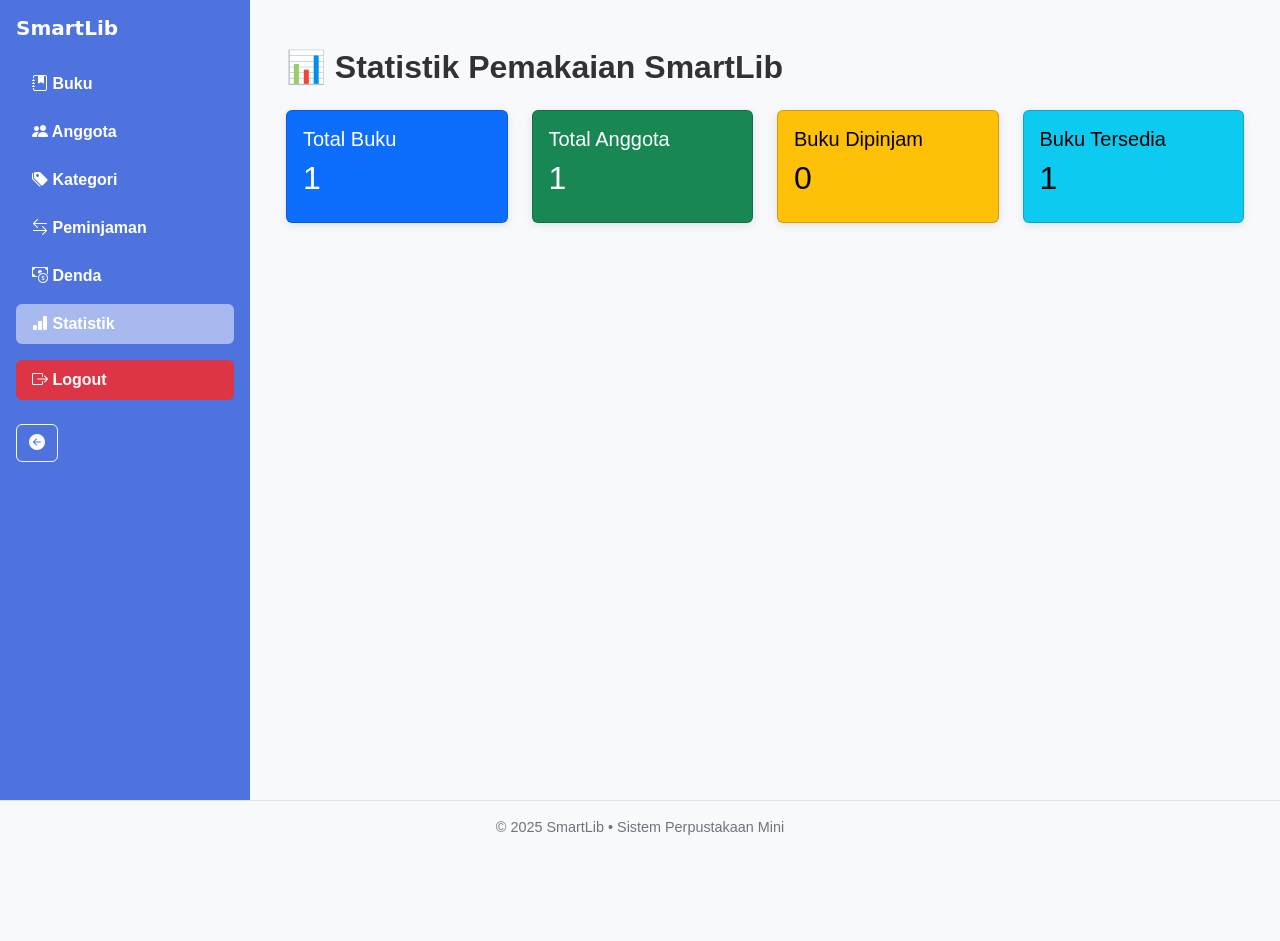
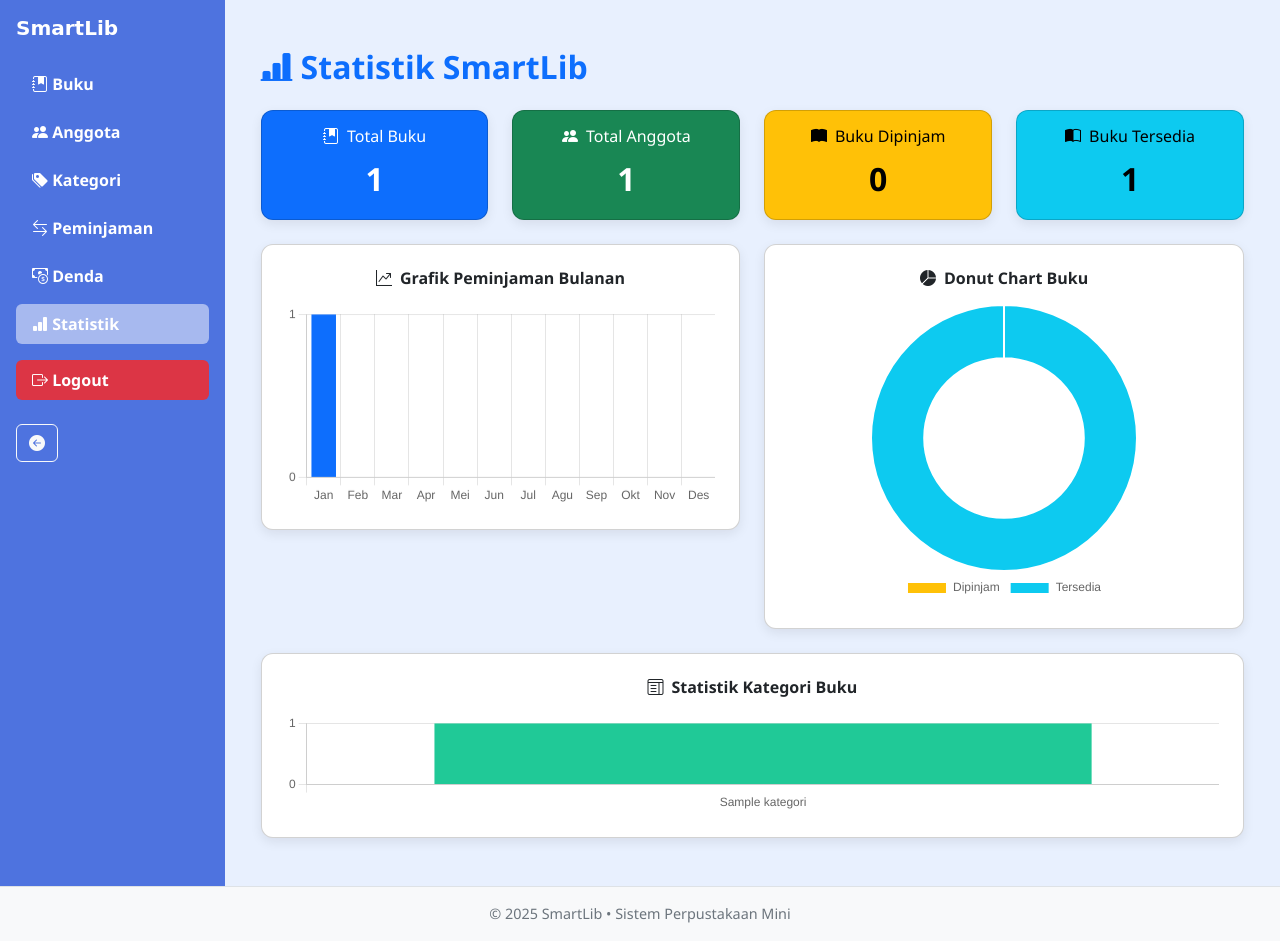
Before and after one commit to Riskiii098/ProjekWEBPrak, a PHP site: page /statistik.php in a window 1280 px wide. Before the commit the page ends 835 px from the top, so only its background shows below. Run offline with PHP 8.4, Linux system fonts and the light colour scheme; a user stored in the database is signed in; tables that the repository leaves empty hold one stand-in row (values such as "Sample post"); some libraries are stand-ins or nearby versions.

Commit message:
Update statistik.php

```diff
--- a/statistik.php
+++ b/statistik.php
@@ -1,52 +1,198 @@
 <?php
-$page = 'statistik'; $page_title = 'Statistik Pemakaian';
+$page = 'statistik';
+$page_title = 'Statistik Pemakaian';
 include 'includes/db.php';
 include 'includes/header.php';
 
-// Hitung data
 $total_buku = $conn->query("SELECT COUNT(*) as total FROM buku")->fetch_assoc()['total'];
 $total_anggota = $conn->query("SELECT COUNT(*) as total FROM anggota")->fetch_assoc()['total'];
-$pinjam_aktif = $conn->query("SELECT COUNT(*) as total FROM peminjaman")->fetch_assoc()['total'];
 $dipinjam = $conn->query("SELECT COUNT(*) as total FROM buku WHERE status='dipinjam'")->fetch_assoc()['total'];
 $tersedia = $conn->query("SELECT COUNT(*) as total FROM buku WHERE status='tersedia'")->fetch_assoc()['total'];
+
+// Statistik kategori buku (berdasarkan tabel kategori)
+$kategori_data = $conn->query("SELECT k.nama AS kategori, COUNT(*) AS jumlah FROM buku b JOIN kategori k ON b.kategori_id = k.id GROUP BY k.nama");
+$kategori_labels = [];
+$kategori_counts = [];
+while ($k = $kategori_data->fetch_assoc()) {
+  $kategori_labels[] = $k['kategori'];
+  $kategori_counts[] = $k['jumlah'];
+}
+
+// Statistik peminjaman bulanan
+$bulan_data = $conn->query("SELECT MONTH(tgl_pinjam) as bulan, COUNT(*) as jumlah FROM peminjaman GROUP BY MONTH(tgl_pinjam)");
+$bulan_labels = [];
+$bulan_counts = [];
+$nama_bulan = ['Jan','Feb','Mar','Apr','Mei','Jun','Jul','Agu','Sep','Okt','Nov','Des'];
+$bulan_map = array_fill(0, 12, 0);
+while ($b = $bulan_data->fetch_assoc()) {
+  $bulan_map[$b['bulan'] - 1] = $b['jumlah'];
+}
+$bulan_labels = json_encode($nama_bulan);
+$bulan_counts = json_encode(array_values($bulan_map));
+
+$kategori_labels_json = json_encode($kategori_labels);
+$kategori_counts_json = json_encode($kategori_counts);
 ?>
 
+<link href="https://cdn.jsdelivr.net/npm/bootstrap@5.3.0/dist/css/bootstrap.min.css" rel="stylesheet">
+<link href="https://cdn.jsdelivr.net/npm/bootstrap-icons/font/bootstrap-icons.css" rel="stylesheet">
+<script src="https://cdn.jsdelivr.net/npm/chart.js"></script>
+
+<style>
+  body { background-color: #e8f0fe; font-family: 'Segoe UI', sans-serif; }
+  .custom-card { border-radius: 12px; box-shadow: 0 4px 12px rgba(0, 0, 0, 0.08); transition: 0.3s ease; }
+  .custom-card:hover { transform: translateY(-3px); }
+  .counter { font-size: 2rem; font-weight: bold; }
+  .chart-wrapper { max-width: 320px; margin: auto; }
+</style>
+
 <div class="container py-4">
-  <h2 class="fw-bold mb-4">📊 Statistik Pemakaian SmartLib</h2>
-  <div class="row g-4">
+  <h2 class="fw-bold text-primary mb-4"><i class="bi bi-bar-chart-line-fill me-2"></i>Statistik SmartLib</h2>
+  <div class="row g-4 mb-4">
     <div class="col-md-3">
-      <div class="card text-bg-primary">
+      <div class="card text-bg-primary custom-card text-center">
         <div class="card-body">
-          <h5>Total Buku</h5>
-          <h2><?= $total_buku ?></h2>
+          <h6 class="card-title"><i class="bi bi-journal-bookmark-fill me-2"></i>Total Buku</h6>
+          <div class="counter" id="totalBuku"><?= $total_buku ?></div>
         </div>
       </div>
     </div>
     <div class="col-md-3">
-      <div class="card text-bg-success">
+      <div class="card text-bg-success custom-card text-center">
         <div class="card-body">
-          <h5>Total Anggota</h5>
-          <h2><?= $total_anggota ?></h2>
+          <h6 class="card-title"><i class="bi bi-people-fill me-2"></i>Total Anggota</h6>
+          <div class="counter" id="totalAnggota"><?= $total_anggota ?></div>
         </div>
       </div>
     </div>
     <div class="col-md-3">
-      <div class="card text-bg-warning">
+      <div class="card text-bg-warning custom-card text-center">
         <div class="card-body">
-          <h5>Buku Dipinjam</h5>
-          <h2><?= $dipinjam ?></h2>
+          <h6 class="card-title"><i class="bi bi-book-fill me-2"></i>Buku Dipinjam</h6>
+          <div class="counter" id="bukuDipinjam"><?= $dipinjam ?></div>
         </div>
       </div>
     </div>
     <div class="col-md-3">
-      <div class="card text-bg-info">
+      <div class="card text-bg-info custom-card text-center">
         <div class="card-body">
-          <h5>Buku Tersedia</h5>
-          <h2><?= $tersedia ?></h2>
+          <h6 class="card-title"><i class="bi bi-book-half me-2"></i>Buku Tersedia</h6>
+          <div class="counter" id="bukuTersedia"><?= $tersedia ?></div>
         </div>
+      </div>
+    </div>
+  </div>
+
+  <div class="row g-4">
+    <div class="col-md-6">
+      <div class="card custom-card p-4">
+        <h6 class="fw-semibold text-center mb-3"><i class="bi bi-graph-up-arrow me-2"></i>Grafik Peminjaman Bulanan</h6>
+        <canvas id="barChart" height="200"></canvas>
+      </div>
+    </div>
+    <div class="col-md-6">
+      <div class="card custom-card p-4 text-center">
+        <h6 class="fw-semibold mb-3"><i class="bi bi-pie-chart-fill me-2"></i>Donut Chart Buku</h6>
+        <div class="chart-wrapper">
+          <canvas id="donutChart" height="200"></canvas>
+        </div>
+      </div>
+    </div>
+    <div class="col-md-12">
+      <div class="card custom-card p-4">
+        <h6 class="fw-semibold text-center mb-3"><i class="bi bi-layout-text-window me-2"></i>Statistik Kategori Buku</h6>
+        <canvas id="genreChart" height="100"></canvas>
       </div>
     </div>
   </div>
 </div>
 
+<script>
+function animateCounter(id, end) {
+  let current = 0;
+  const stepTime = Math.max(Math.floor(1000 / end), 20);
+  const obj = document.getElementById(id);
+  const timer = setInterval(() => {
+    obj.textContent = current;
+    if (current >= end) clearInterval(timer);
+    current++;
+  }, stepTime);
+}
+animateCounter('totalBuku', <?= $total_buku ?>);
+animateCounter('totalAnggota', <?= $total_anggota ?>);
+animateCounter('bukuDipinjam', <?= $dipinjam ?>);
+animateCounter('bukuTersedia', <?= $tersedia ?>);
+
+// Donut Chart
+new Chart(document.getElementById('donutChart'), {
+  type: 'doughnut',
+  data: {
+    labels: ['Dipinjam', 'Tersedia'],
+    datasets: [{
+      data: [<?= $dipinjam ?>, <?= $tersedia ?>],
+      backgroundColor: ['#ffc107', '#0dcaf0'],
+      borderColor: ['#fff', '#fff'],
+      borderWidth: 2
+    }]
+  },
+  options: {
+    responsive: true,
+    animation: { duration: 0 },
+    transitions: {
+      active: { animation: { duration: 0 } },
+      show: { animations: { radius: { duration: 0 }, outerRadius: { duration: 0 }, innerRadius: { duration: 0 } } },
+      hide: { animations: { radius: { duration: 0 }, outerRadius: { duration: 0 }, innerRadius: { duration: 0 } } }
+    },
+    plugins: { legend: { display: true, position: 'bottom' } },
+    cutout: '60%'
+  }
+});
+
+// Bar Chart Bulanan
+new Chart(document.getElementById('barChart'), {
+  type: 'bar',
+  data: {
+    labels: <?= $bulan_labels ?>,
+    datasets: [{
+      label: 'Peminjaman',
+      data: <?= $bulan_counts ?>,
+      backgroundColor: '#0d6efd'
+    }]
+  },
+  options: {
+    responsive: true,
+    plugins: { legend: { display: false } },
+    scales: {
+      y: {
+        beginAtZero: true,
+        ticks: { precision: 0 }
+      }
+    }
+  }
+});
+
+// Kategori Chart
+new Chart(document.getElementById('genreChart'), {
+  type: 'bar',
+  data: {
+    labels: <?= $kategori_labels_json ?>,
+    datasets: [{
+      label: 'Jumlah Buku',
+      data: <?= $kategori_counts_json ?>,
+      backgroundColor: '#20c997'
+    }]
+  },
+  options: {
+    responsive: true,
+    plugins: { legend: { display: false } },
+    scales: {
+      y: {
+        beginAtZero: true,
+        ticks: { precision: 0 }
+      }
+    }
+  }
+});
+</script>
+
 <?php include 'includes/footer.php'; ?>
```
